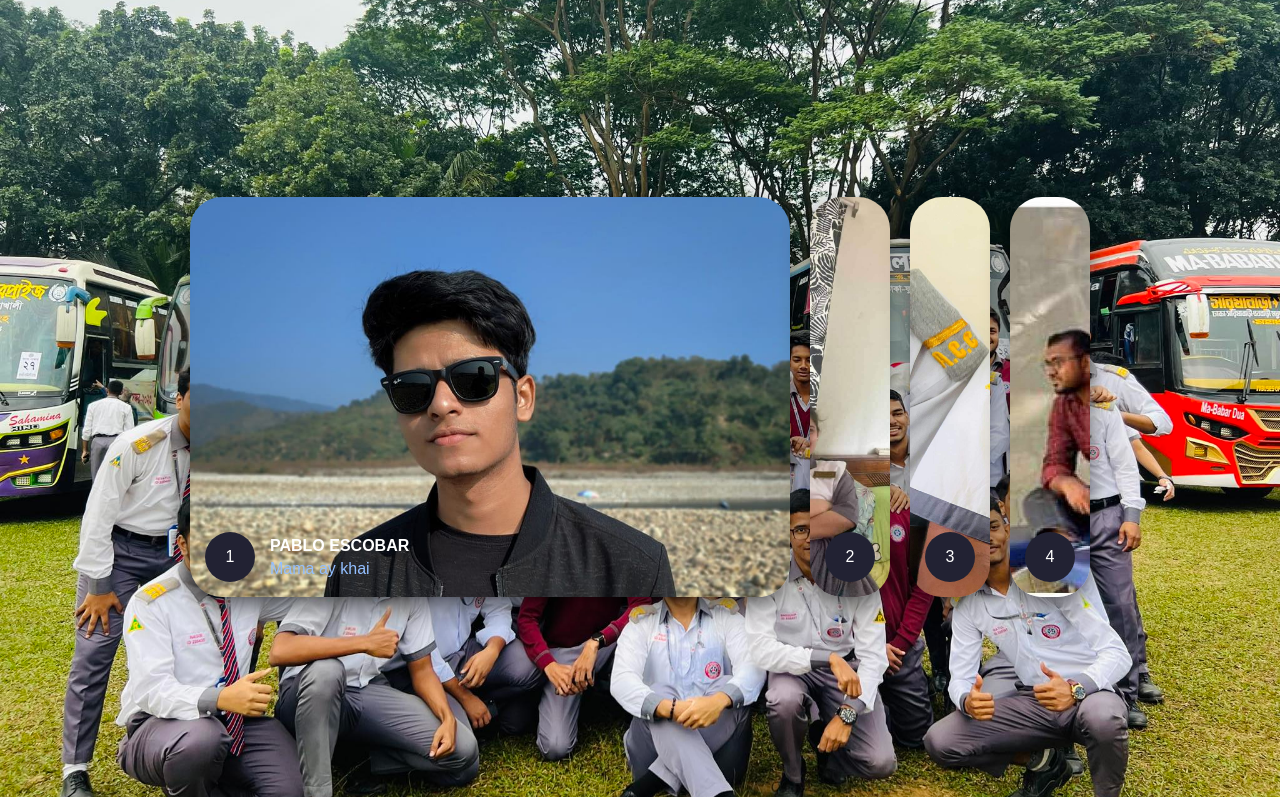
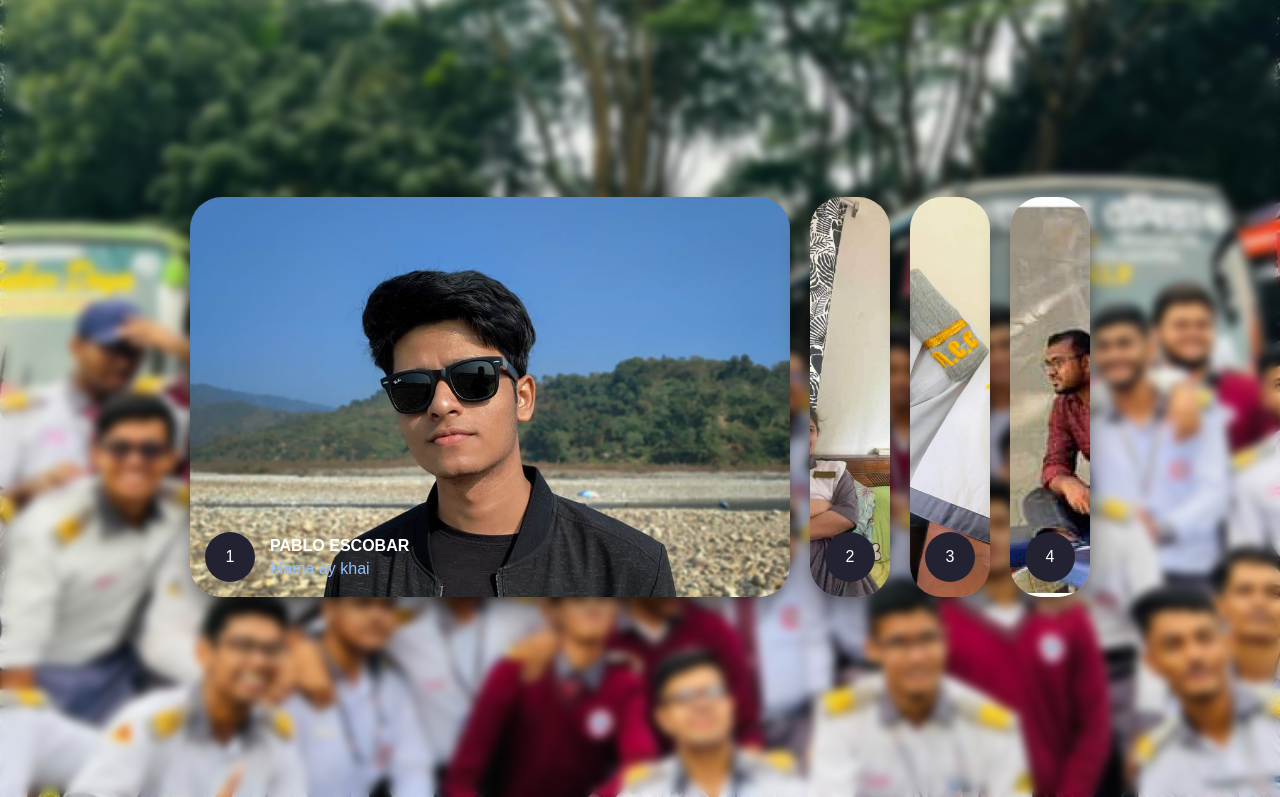
Before and after one commit to Zami128/Boys-S4, a plain HTML site: page index.html in a window 1280 px wide. Shown: the part 114-911 px from the top of the page. Drawn offline with Linux system fonts and the light colour scheme.

Commit message:
Update index.html

```diff
--- a/index.html
+++ b/index.html
@@ -12,12 +12,16 @@
             font-family: Arial, Helvetica, sans-serif;
         }
 
-        body {
-    background-image: url('https://github.com/Zami128/Boys-S4/blob/main/photos/384547708_164784116698048_3529136224379630867_n.jpg?raw=true'); /* Replace 'your-background-image.jpg' with the path to your desired background image */
-    background-size: cover;
+body {
+    background-image: url('https://github.com/Zami128/Boys-S4/blob/main/photos/384547708_164784116698048_3529136224379630867_n.jpg?raw=true');
+    background-size: auto;
     background-repeat: no-repeat;
     background-position: center;
+    background-attachment:fixed;
     background-color: #eeeeea; /* Fallback color in case the image is not available */
+    filter: blur(0px); /* Adjust the blur intensity as needed */
+    -webkit-backdrop-filter: blur(5px); /* For Safari */
+    backdrop-filter: blur(5px);
 }
 
         .wrapper {
```
